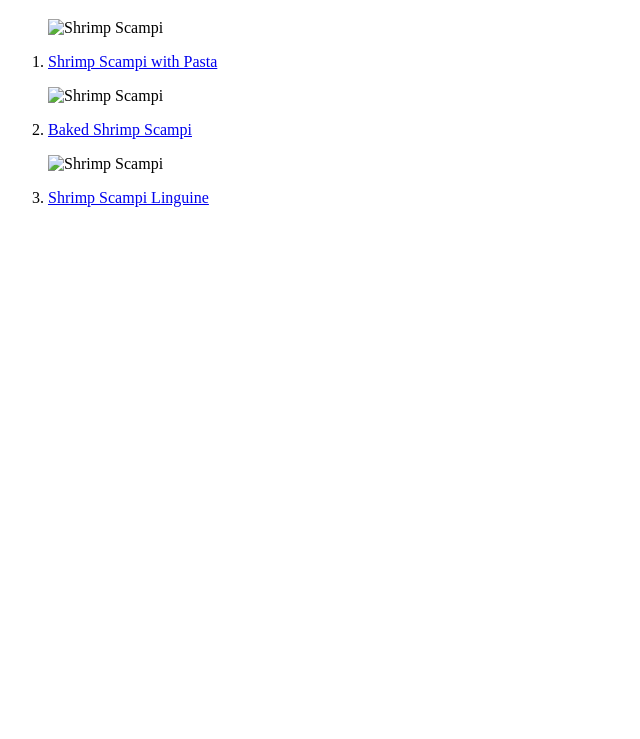
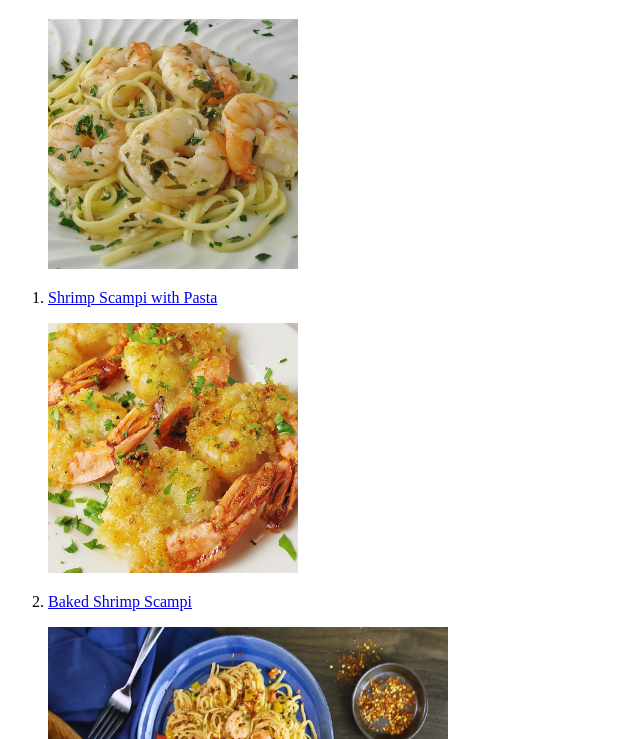
Before and after one commit to zdou08/odin-recipes, a plain HTML site: page index.html in a window 1280 px wide. Shown: the part 61-800 px from the top of the page, without its empty margins (0-640 px from the left). Drawn offline with Linux system fonts and the light colour scheme.

Commit message:
Round 2 with images in repo

```diff
--- a/index.html
+++ b/index.html
@@ -9,21 +9,21 @@
 <body>
     <h1>Odin Recipes</h1>
     <ol>
-        <img src="../../odin-links-and-images/images/shrimp_scampi.jpg"
+        <img src="images/shrimp_scampi.jpg"
         alt="Shrimp Scampi"
         width=250
         height=250>
         <li>
             <p><a href="recipes/shrimp_scampi_with_pasta.html">Shrimp Scampi with Pasta</a></p>
         </li>
-        <img src="../../odin-links-and-images/images/baked_shrimp_scampi.jpeg"
+        <img src="images/baked_shrimp_scampi.jpeg"
         alt="Shrimp Scampi"
         width=250
         height=250>
         <li>
             <p><a href="recipes/baked_shrimp_scampi.html">Baked Shrimp Scampi</a></p>
         </li>
-        <img src="../../odin-links-and-images/images/shrimp_scampi_linguine.jpeg"
+        <img src="images/shrimp_scampi_linguine.jpeg"
         alt="Shrimp Scampi"
         width=400
         height=250>
```
Also changed, not shown: recipes/baked_shrimp_scampi.html (+1 -1 lines), recipes/shrimp_scampi_linguine.html (+1 -1 lines), recipes/shrimp_scampi_with_pasta.html (+1 -1 lines), images/baked_shrimp_scampi.jpeg (added), images/dog.jpg (added), images/shrimp_scampi.jpg (added), images/shrimp_scampi_linguine.jpeg (added).
